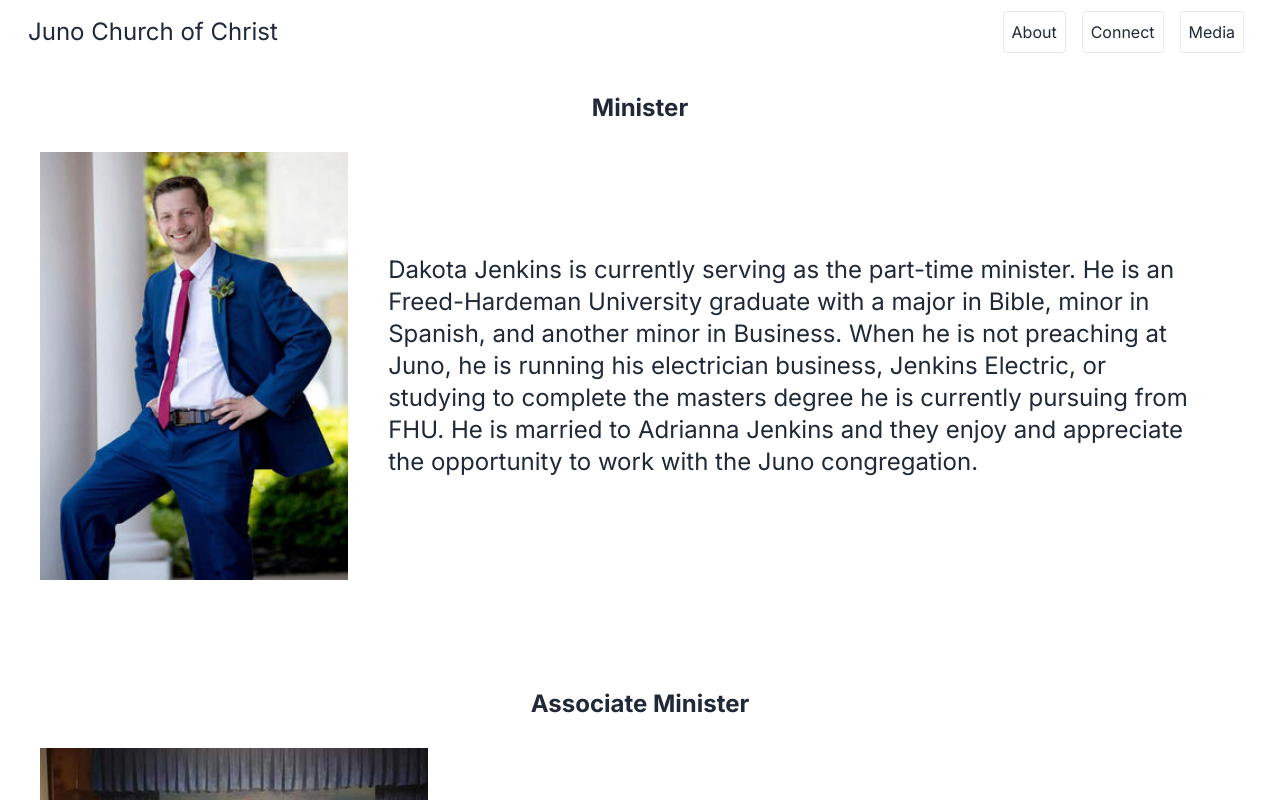
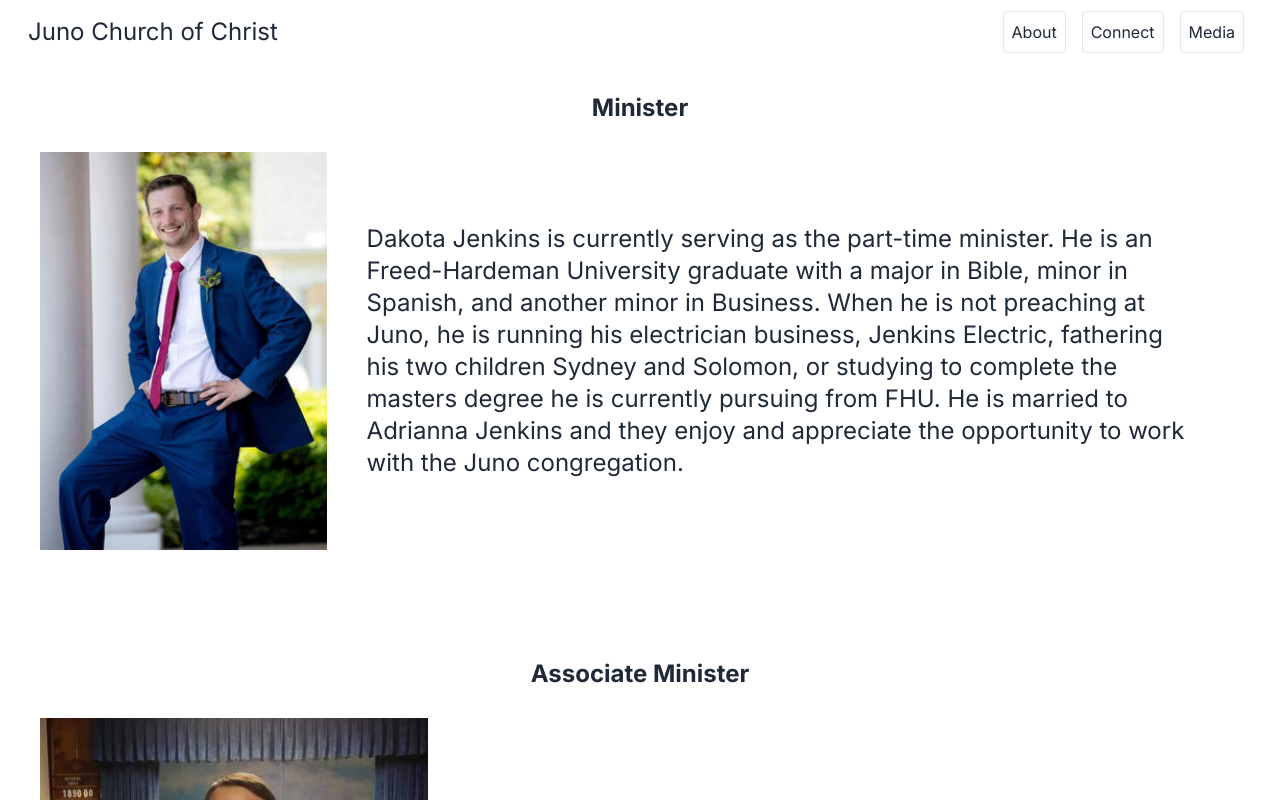
Before and after one commit to JunoChurchofChrist/JunoWebsite, a Next.js app: page /about/ministers in a window 1280 px wide. Shown: the top 800 px of the page. Built offline with nearby package versions, Linux system fonts and the light colour scheme.

Commit message:
Updated Dakotas Blurb

```diff
--- a/app/about/ministers/page.tsx
+++ b/app/about/ministers/page.tsx
@@ -10,10 +10,11 @@ const MinisterPage = () => {
         Dakota Jenkins is currently serving as the part-time minister. He is an
         Freed-Hardeman University graduate with a major in Bible, minor in
         Spanish, and another minor in Business. When he is not preaching at
-        Juno, he is running his electrician business, Jenkins Electric, or
-        studying to complete the masters degree he is currently pursuing from
-        FHU. He is married to Adrianna Jenkins and they enjoy and appreciate the
-        opportunity to work with the Juno congregation.
+        Juno, he is running his electrician business, Jenkins Electric,
+        fathering his two children Sydney and Solomon, or studying to complete
+        the masters degree he is currently pursuing from FHU. He is married to
+        Adrianna Jenkins and they enjoy and appreciate the opportunity to work
+        with the Juno congregation.
       </Minister>
       <div className="p-5"></div>
       <Minister imgData={isaiah} title="Associate Minister">
```
